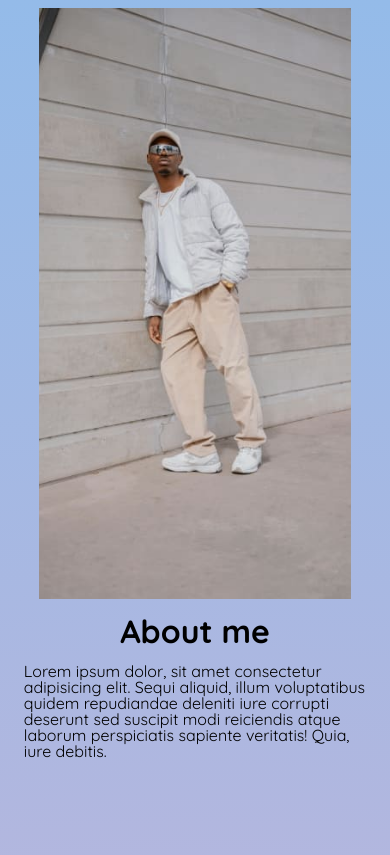
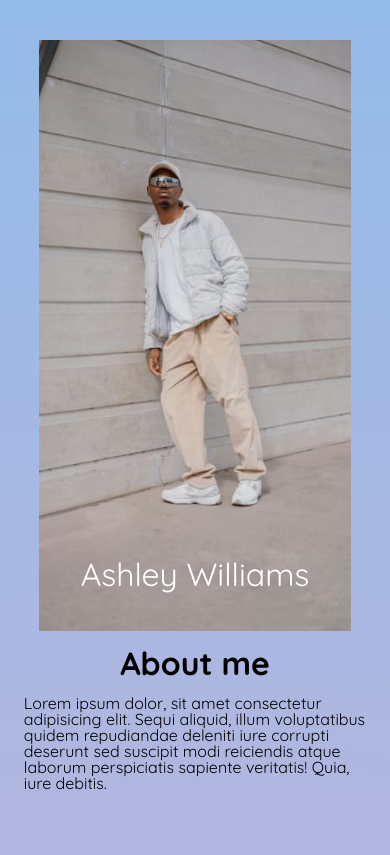
Before and after one commit to biscake/responsive-homepage, a website built with webpack: page src/index.html in a window 390 px wide. Shown: the top 855 px of the page. Built offline with nearby package versions, Linux system fonts and the light colour scheme; files whose address does not match are found by name.

Commit message:
Fixed: mobile view  Fixed: Desktop view

```diff
--- a/src/css/style.css
+++ b/src/css/style.css
@@ -1,6 +1,7 @@
 :root {
-  --aboutme-img-height: 400px;
+  --aboutme-img-height: 320px;
   --aboutme-img-width: 350px;
+  --aboutme-img-perc: 125%;
   --accent-main: blue;
   --font-main: "Quicksand";
   --header-font-size: 2rem;
@@ -33,36 +34,6 @@
     height: 300px;
   }
 } */
-
-@media screen and (max-width: 480px) {
-  :root {
-    --aboutme-img-height: 70vh;
-    --aboutme-img-width: 80vw;
-    --project-card-width: 80vw;
-    --project-card-height: 65vh;
-    --contact-img-width: 100vw;
-    --contact-img-height: 450px;
-  }
-
-  h1 {
-    text-align: center;
-  }
-
-  .about-me-container {
-    height: 100vh;
-    flex-direction: column;
-    align-items: center;
-  }
-  .about-me.wrapper {
-    background: none;
-    box-shadow: none;
-    -webkit-box-shadow: none;
-    -moz-box-shadow: none;
-  }
-  footer {
-    flex-direction: column;
-  }
-}
 
 @media screen and (max-width: 800px) {
   /* .about-me-container {
@@ -146,14 +117,31 @@ p {
 
 .about-me-container {
   display: flex;
-  align-items: center;
+  margin-top: 2rem;
 }
 
-.about-me-container > img {
+.about-me-img {
+  align-self: center;
+  display: flex;
   width: var(--aboutme-img-width);
   height: var(--aboutme-img-height);
-  object-position: center;
+  position: relative;
+}
+
+.about-me-img img {
+  width: 100%;
+  height: var(--aboutme-img-perc);
   object-fit: cover;
+  align-self: center;
+}
+
+.about-me-img p {
+  color: var(--white);
+  width: 100%;
+  position: absolute;
+  top: 90%;
+  text-align: center;
+  font-size: 2.8rem;
 }
 
 .wrapper {
@@ -167,6 +155,7 @@ p {
   flex: 1;
   height: 320px;
   padding: 1rem;
+  box-sizing: border-box;
 }
 
 .my-work-container {
@@ -254,3 +243,37 @@ footer img {
   object-fit: cover;
   object-position: center;
 }
+
+@media screen and (max-width: 480px) {
+  :root {
+    --aboutme-img-height: 70vh;
+    --aboutme-img-width: 80vw;
+    --aboutme-img-perc: 100%;
+    --project-card-width: 80vw;
+    --project-card-height: 65vh;
+    --contact-img-width: 100vw;
+    --contact-img-height: 450px;
+  }
+
+  h1 {
+    text-align: center;
+  }
+
+  .about-me-container.wrapper {
+    height: min-content;
+    flex-direction: column;
+    background: none;
+    box-shadow: none;
+    -webkit-box-shadow: none;
+    -moz-box-shadow: none;
+  }
+
+  .about-me-img p {
+    top: 85%;
+    font-size: 2rem;
+  }
+
+  footer {
+    flex-direction: column;
+  }
+}
--- a/src/index.html
+++ b/src/index.html
@@ -7,7 +7,8 @@
   </head>
   <body>
     <main>
-      <div class="about-me-container">
+      <div class="about-me-container wrapper">
+        <div class="about-me-img">
           <img
             sizes="(max-width: 1200px) 250px, 1200px"
             srcset="
@@ -18,7 +19,9 @@
             src="/src/assets/aboutme_gpkxkn_c_scale,w_1200.jpg"
             alt=""
           />
-        <div class="wrapper about-me">
+          <p>Ashley Williams</p>
+        </div>
+        <div class="about-me">
           <h1>About me</h1>
           <p>
             Lorem ipsum dolor, sit amet consectetur adipisicing elit. Sequi
```
Lines whose indentation alone changed are shown as unchanged.
